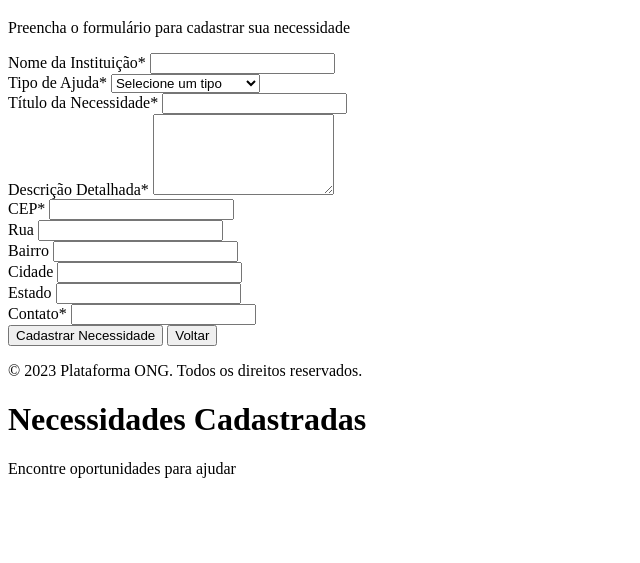
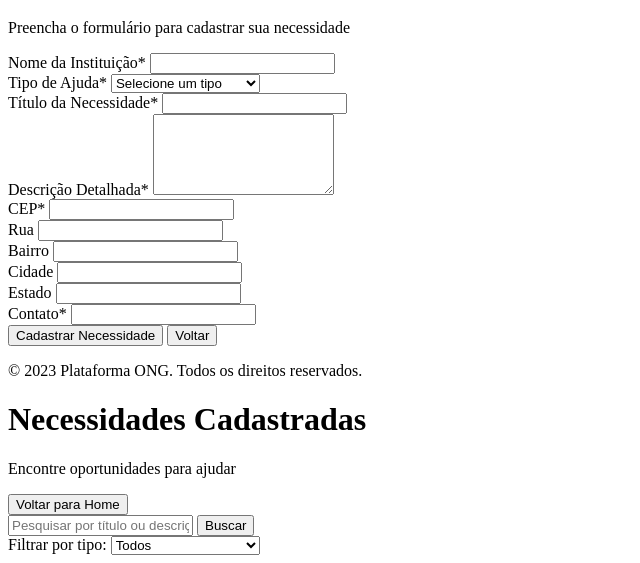
Before and after one commit to DanielBiLL13/Projeto-ong, a plain HTML site: page index.html in a window 1280 px wide. Shown: the part 591-1154 px from the top of the page, without its empty margins (0-640 px from the left). Before the commit the page ends 1085 px from the top, so only its background shows below. Drawn offline with Linux system fonts and the light colour scheme.

Commit message:
Eu criei um botão de volta das necessidades cadastradas para a pagina home

```diff
--- a/index.html
+++ b/index.html
@@ -159,6 +159,29 @@
         </header>
 
         <main class="container">
+ <!-- Botão de Voltar Adicionado Aqui -->
+            <button onclick="showPage('homePage')" class="btn btn-secondary back-button">Voltar para Home</button>
 
+            <div class="filters-container">
+                <div class="search-box">
+                    <input type="text" id="searchInput" placeholder="Pesquisar por título ou descrição...">
+                    <button id="searchButton">Buscar</button>
+                </div>
+
+                <div class="filter-box">
+                    <label for="filterType">Filtrar por tipo:</label>
+                    <select id="filterType">
+                        <option value="">Todos</option>
+                        <option value="Educação">Educação</option>
+                        <option value="Saúde">Saúde</option>
+                        <option value="Meio Ambiente">Meio Ambiente</option>
+                        <option value="Doação de Alimentos">Doação de Alimentos</option>
+                        <option value="Doação de Roupas">Doação de Roupas</option>
+                        <option value="Outros">Outros</option>
+                    </select>
+                </div>
+            </div>
+
+            <div id="needsContainer" class="needs-grid">
     </body>
     </html>
```
